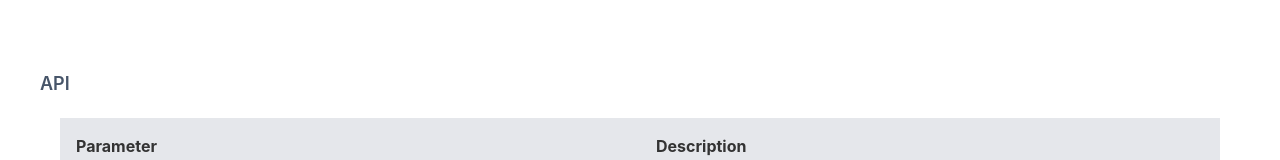
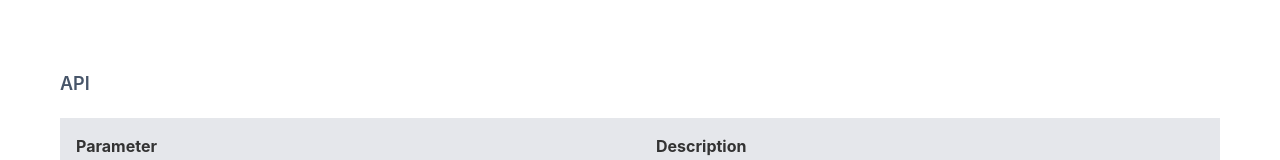
Before and after one commit to KevvKo/svelte-tree-view, a Svelte app: page / in a window 1280 px wide. Shown: the part 1118-1278 px from the top of the page. Built offline with nearby package versions, Linux system fonts and the light colour scheme.

Commit message:
fix docu layout

```diff
--- a/src/App.svelte
+++ b/src/App.svelte
@@ -35,7 +35,7 @@
             </code>
         </div>
     </section>
-    <h2 class="text-lg font-semibold text-slate-600 mb-5">API</h2>
+    <h2 class="text-lg font-semibold text-slate-600 mx-5 mb-5">API</h2>
     <section class="mx-5">
         <table class="w-full table-auto">
             <thead class="bg-gray-200">
```
